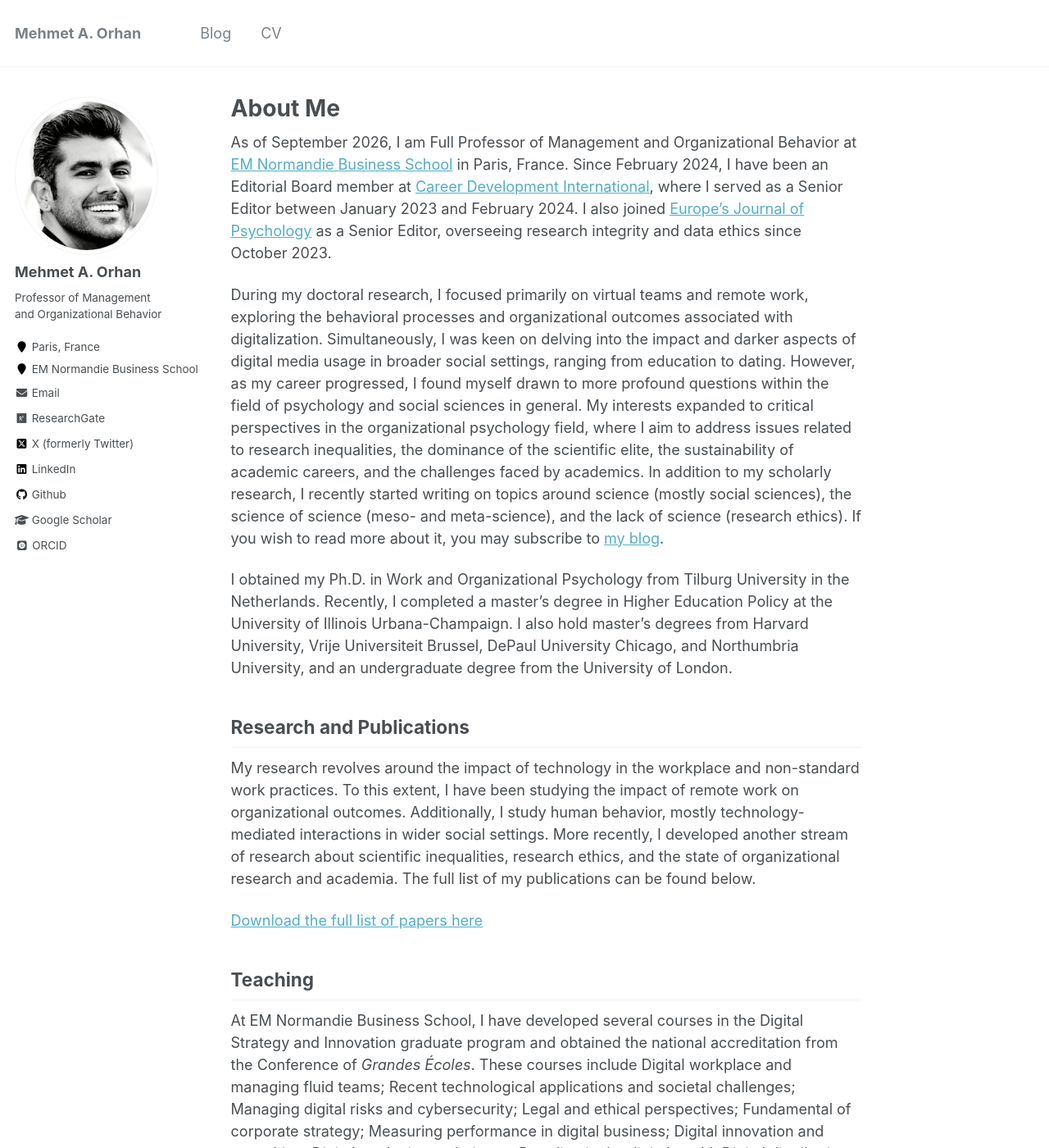
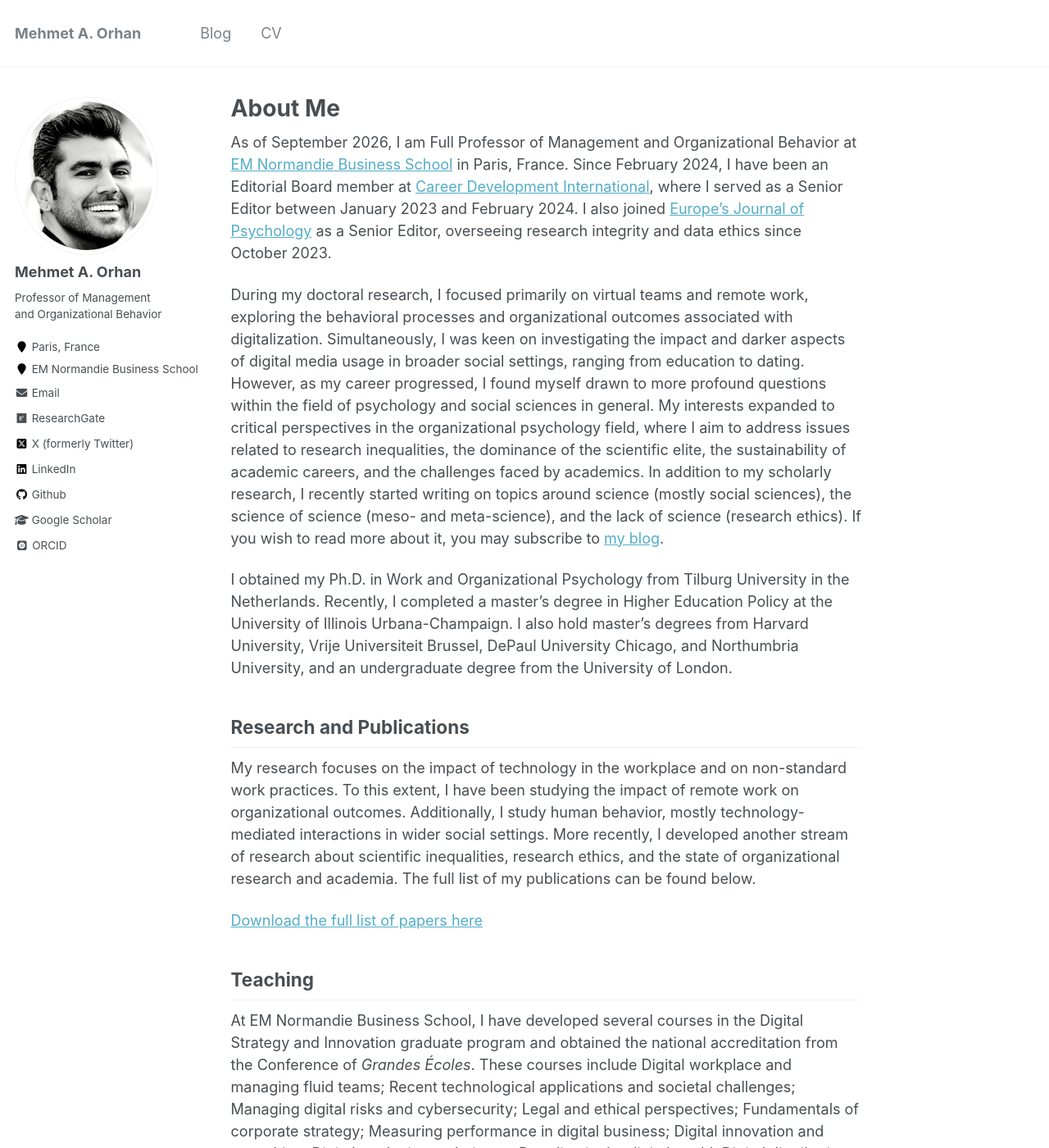
Before and after one commit to maorhan/maorhan.github.io, a Jekyll site: the page built from _pages/about.md, in a window 1280 px wide and 1400 px high. Shown: the whole window at 82% size. Built offline with Jekyll 4.4.1, drawn with Linux system fonts in a browser that asks for light colours; some web fonts are replaced; some of the changed text lies outside the part shown.

Commit message:
Update about.md

```diff
--- a/_pages/about.md
+++ b/_pages/about.md
@@ -10,13 +10,13 @@ redirect_from:
 
 As of September 2026, I am Full Professor of Management and Organizational Behavior at [EM Normandie Business School](https://em-normandie.fr/) in Paris, France. Since February 2024, I have been an Editorial Board member at [Career Development International](https://www.emeraldgrouppublishing.com/journal/cdi), where I served as a Senior Editor between January 2023 and February 2024. I also joined [Europe's Journal of Psychology](https://ejop.psychopen.eu/index.php/ejop) as a Senior Editor, overseeing research integrity and data ethics since October 2023.
 
-During my doctoral research, I focused primarily on virtual teams and remote work, exploring the behavioral processes and organizational outcomes associated with digitalization. Simultaneously, I was keen on delving into the impact and darker aspects of digital media usage in broader social settings, ranging from education to dating. However, as my career progressed, I found myself drawn to more profound questions within the field of psychology and social sciences in general. My interests expanded to critical perspectives in the organizational psychology field, where I aim to address issues related to research inequalities, the dominance of the scientific elite, the sustainability of academic careers, and the challenges faced by academics. In addition to my scholarly research, I recently started writing on topics around science (mostly social sciences), the science of science (meso- and meta-science), and the lack of science (research ethics). If you wish to read more about it, you may subscribe to [my blog](https://morhan.substack.com).
+During my doctoral research, I focused primarily on virtual teams and remote work, exploring the behavioral processes and organizational outcomes associated with digitalization. Simultaneously, I was keen on investigating the impact and darker aspects of digital media usage in broader social settings, ranging from education to dating. However, as my career progressed, I found myself drawn to more profound questions within the field of psychology and social sciences in general. My interests expanded to critical perspectives in the organizational psychology field, where I aim to address issues related to research inequalities, the dominance of the scientific elite, the sustainability of academic careers, and the challenges faced by academics. In addition to my scholarly research, I recently started writing on topics around science (mostly social sciences), the science of science (meso- and meta-science), and the lack of science (research ethics). If you wish to read more about it, you may subscribe to [my blog](https://morhan.substack.com).
 
 I obtained my Ph.D. in Work and Organizational Psychology from Tilburg University in the Netherlands. Recently, I completed a master's degree in Higher Education Policy at the University of Illinois Urbana-Champaign. I also hold master's degrees from Harvard University, Vrije Universiteit Brussel, DePaul University Chicago, and Northumbria University, and an undergraduate degree from the University of London.
 
 ## Research and Publications
 
-My research revolves around the impact of technology in the workplace and non-standard work practices. To this extent, I have been studying the impact of remote work on organizational outcomes. Additionally, I study human
+My research focuses on the impact of technology in the workplace and on non-standard work practices. To this extent, I have been studying the impact of remote work on organizational outcomes. Additionally, I study human
 behavior, mostly technology-mediated interactions in wider social settings. More recently, I developed another stream of research about scientific inequalities, research ethics, and the state of organizational research and
 academia. The full list of my publications can be found below.
 
@@ -25,7 +25,7 @@ academia. The full list of my publications can be found below.
 ## Teaching
 
 At EM Normandie Business School, I have developed several courses in the Digital Strategy and Innovation graduate program and obtained the national accreditation from the Conference of _Grandes Écoles_. These courses
-include Digital workplace and managing fluid teams; Recent technological applications and societal challenges; Managing digital risks and cybersecurity; Legal and ethical perspectives; Fundamental of corporate strategy;
+include Digital workplace and managing fluid teams; Recent technological applications and societal challenges; Managing digital risks and cybersecurity; Legal and ethical perspectives; Fundamentals of corporate strategy;
 Measuring performance in digital business; Digital innovation and consulting; Digital marketing techniques; Branding in the digital world; Digital distribution and operations management and Value proposition through
 environment, social and governance strategy. Additionally, I served as the course leader of the Organizational Behavior course delivered on four different campuses; Oxford, Dublin, Dubai, and Caen. Most recently, the courses I design and deliver include Critical Issues in Management; Contemporary Topics in Organizations; and Research Methodology at the graduate level and Organizational Behavior at the undergraduate level. You may find the full list of courses I delivered below.
 
```
